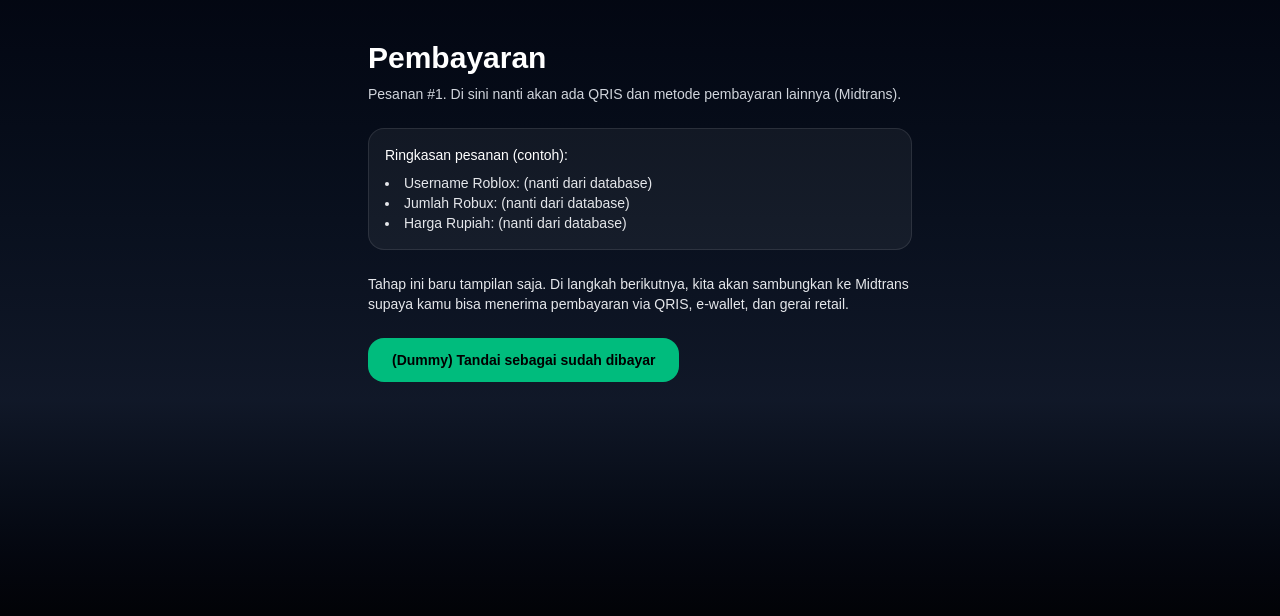
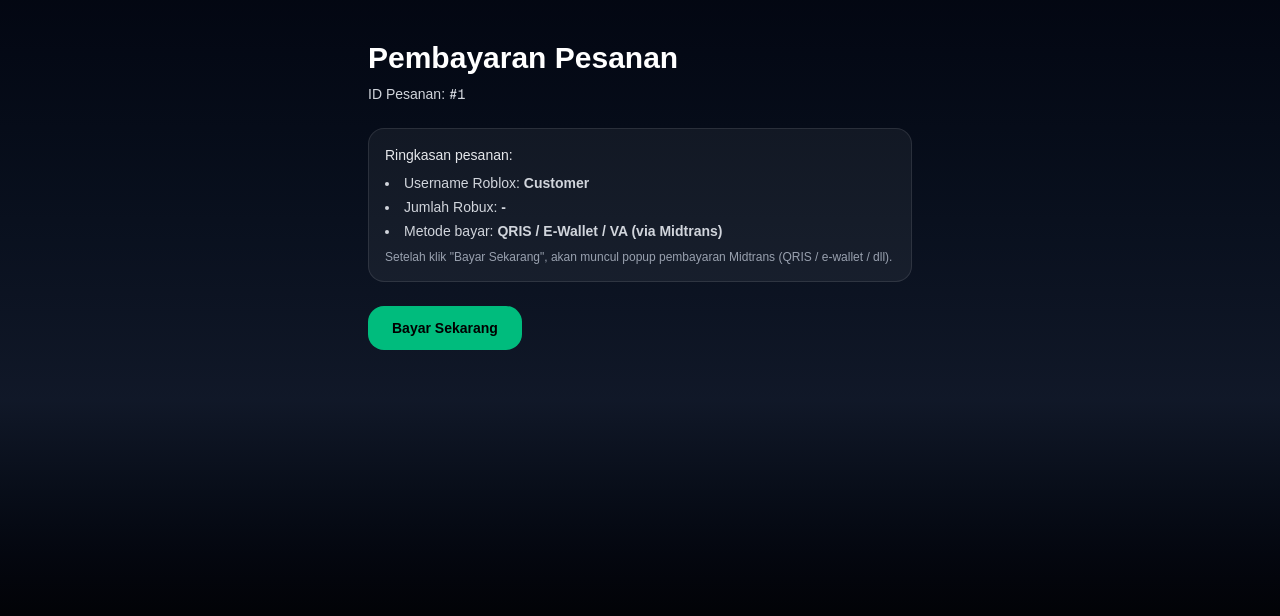
Before and after one commit to Exelz-x/SenRobuxcom, a Next.js app: page /checkout/1 in a window 1280 px wide. Shown: the top 616 px of the page. Built offline with nearby package versions, Linux system fonts and the light colour scheme; no server answers.

Commit message:
Refactor CheckoutPage to include searchParams

```diff
--- a/app/checkout/[orderId]/page.tsx
+++ b/app/checkout/[orderId]/page.tsx
@@ -1,48 +1,24 @@
-interface CheckoutPageProps {
+import { CheckoutClient } from "./CheckoutClient";
+
+type SearchParams = {
+  [key: string]: string | string[] | undefined;
+};
+
+interface PageProps {
   params: { orderId: string };
+  searchParams: SearchParams;
 }
 
-export default function CheckoutPage({ params }: CheckoutPageProps) {
-  const { orderId } = params;
-
-  // Nanti kalau sudah ada database, kita ambil detail order dari server.
-  // Untuk sekarang, ini cuma tampilan placeholder.
+export default function CheckoutPage({ params, searchParams }: PageProps) {
+  const orderId = params.orderId;
+  const username = (searchParams.username as string) || "Customer";
+  const robux = Number(searchParams.robux || "0");
 
   return (
-    <main className="min-h-screen bg-gradient-to-b from-gray-950 via-gray-900 to-black text-white">
-      <div className="max-w-xl mx-auto px-4 py-10 space-y-6">
-        <header className="space-y-2">
-          <h1 className="text-3xl font-bold">Pembayaran</h1>
-          <p className="text-sm text-gray-300">
-            Pesanan #{orderId}. Di sini nanti akan ada QRIS dan metode pembayaran lainnya (Midtrans).
-          </p>
-        </header>
-
-        <section className="rounded-2xl border border-white/10 bg-white/5 p-4 space-y-2 text-sm">
-          <p>Ringkasan pesanan (contoh):</p>
-          <ul className="list-disc list-inside text-gray-200">
-            <li>Username Roblox: (nanti dari database)</li>
-            <li>Jumlah Robux: (nanti dari database)</li>
-            <li>Harga Rupiah: (nanti dari database)</li>
-          </ul>
-        </section>
-
-        <section className="space-y-3 text-sm text-gray-200">
-          <p>
-            Tahap ini baru tampilan saja. Di langkah berikutnya, kita akan sambungkan ke Midtrans
-            supaya kamu bisa menerima pembayaran via QRIS, e-wallet, dan gerai retail.
-          </p>
-        </section>
-
-        <section>
-          <a
-            href={`/success/${orderId}`}
-            className="inline-flex items-center justify-center rounded-2xl bg-emerald-500 px-6 py-3 text-sm font-semibold text-black hover:bg-emerald-400 transition"
-          >
-            (Dummy) Tandai sebagai sudah dibayar
-          </a>
-        </section>
-      </div>
-    </main>
+    <CheckoutClient
+      orderId={orderId}
+      username={username}
+      robuxAmount={robux}
+    />
   );
 }
```
